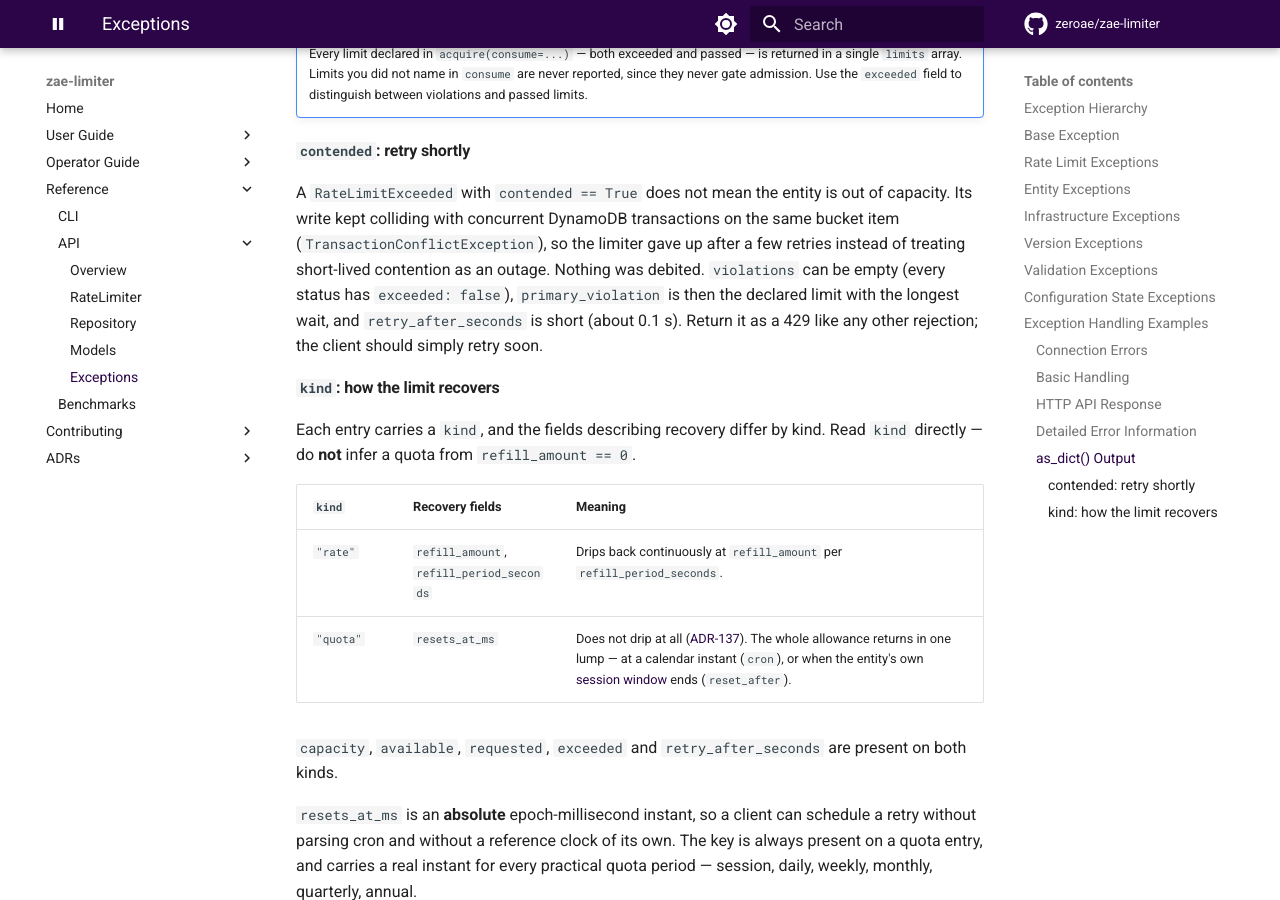
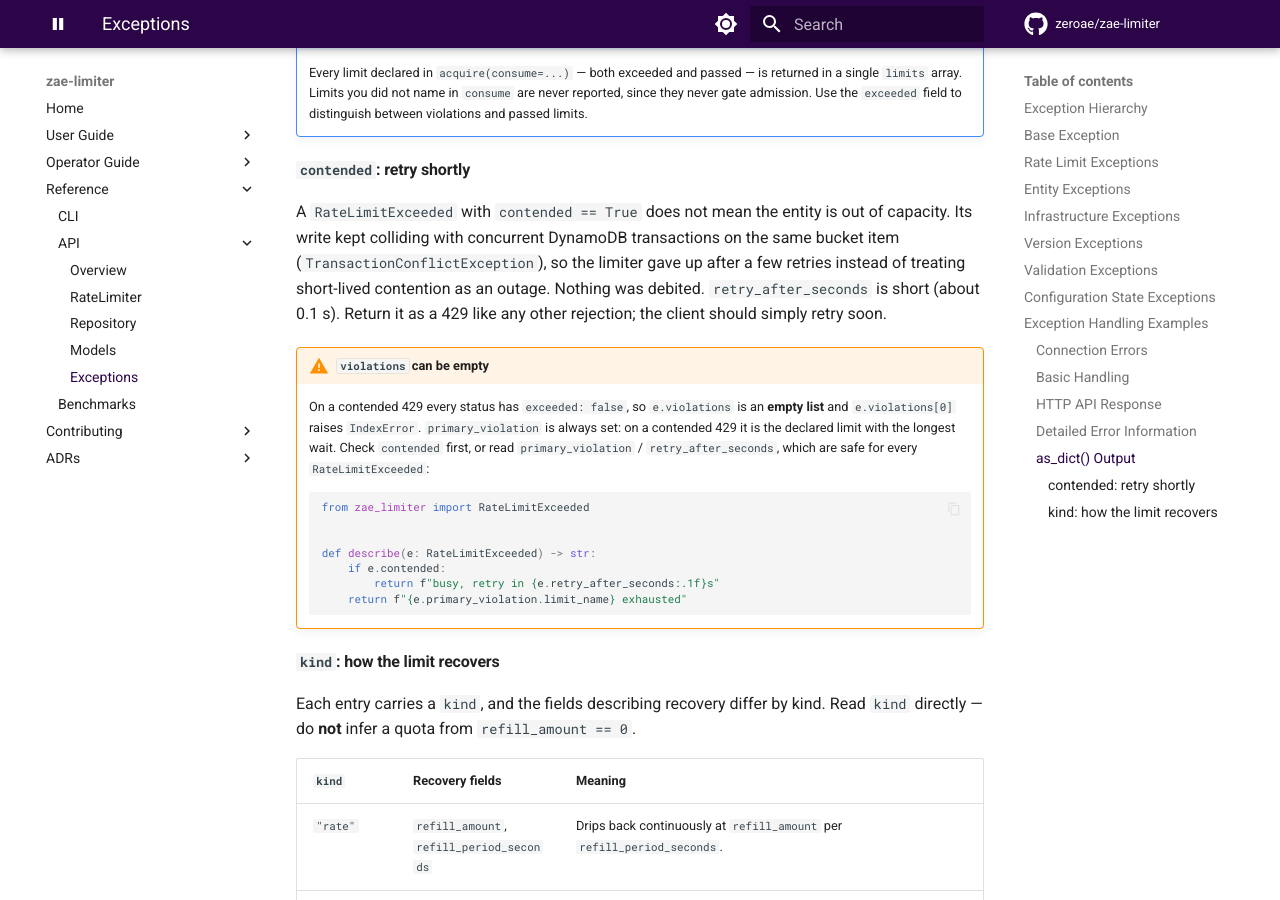
Before and after one commit to zeroae/zae-limiter, an MkDocs documentation site: the page built from docs/api/exceptions.md, in a window 1280 px wide and 900 px high, scrolled down 5912 px. Built offline with MkDocs 1.6.1 and Material for MkDocs 9.7.7, drawn with Linux system fonts in a browser that asks for light colours; comment, search, counter and statistics services are not loaded; the version menu is left out; some of the changed text lies outside the part shown.

Commit message:
📝 docs(exceptions)!: contended 429: no violations, use primary_violation
A RateLimitExceeded raised with contended=True (#724: sustained write
contention, or a quota slot zeroed because its move kept conflicting)
carries one status per declared limit with none exceeded, so
`violations` is empty. Code that reads `exc.violations[0]` now raises
IndexError on it. Read `primary_violation` (always set: the declared
limit with the longest wait), `contended` or `retry_after_seconds`
instead. The exception and basic-usage docs now say so and show the
safe pattern.

git-cliff renders only the subject line, so the subject carries the
change for the changelog.

BREAKING CHANGE: RateLimitExceeded.violations can be empty when contended=True.
Refs #724

Co-Authored-By: Claude Opus 5.5 <noreply@anthropic.com>
Claude-Session: https://claude.ai/code/session_017XzYMYKXNcZNQYS3xQhFdc

````diff
--- a/docs/api/exceptions.md
+++ b/docs/api/exceptions.md
@@ -239,7 +239,8 @@ except RateLimitExceeded as e:
     # Only the passed limits
     print(f"Passed: {len(e.passed)}")
 
-    # Primary bottleneck (longest wait time)
+    # Primary bottleneck (longest wait time). Always set; prefer it to
+    # `e.violations[0]`, which is empty on a contended 429 (see below)
     print(f"Bottleneck: {e.primary_violation.limit_name}")
     print(f"Total retry after: {e.retry_after_seconds}s")
 ```
@@ -297,10 +298,25 @@ A `RateLimitExceeded` with `contended == True` does not mean the entity is out o
 capacity. Its write kept colliding with concurrent DynamoDB transactions on the same
 bucket item (`TransactionConflictException`), so the limiter gave up after a few
 retries instead of treating short-lived contention as an outage. Nothing was debited.
-`violations` can be empty (every status has `exceeded: false`), `primary_violation` is
-then the declared limit with the longest wait, and `retry_after_seconds` is short
-(about 0.1 s). Return it as a 429 like any other rejection; the client should simply
-retry soon.
+`retry_after_seconds` is short (about 0.1 s). Return it as a 429 like any other
+rejection; the client should simply retry soon.
+
+!!! warning "`violations` can be empty"
+    On a contended 429 every status has `exceeded: false`, so `e.violations` is an
+    **empty list** and `e.violations[0]` raises `IndexError`. `primary_violation` is
+    always set: on a contended 429 it is the declared limit with the longest wait.
+    Check `contended` first, or read `primary_violation` / `retry_after_seconds`,
+    which are safe for every `RateLimitExceeded`:
+
+    ```python
+    from zae_limiter import RateLimitExceeded
+
+
+    def describe(e: RateLimitExceeded) -> str:
+        if e.contended:
+            return f"busy, retry in {e.retry_after_seconds:.1f}s"
+        return f"{e.primary_violation.limit_name} exhausted"
+    ```
 
 #### `kind`: how the limit recovers
 
````
Also changed, not shown: docs/guide/basic-usage.md (+4 -2 lines).
